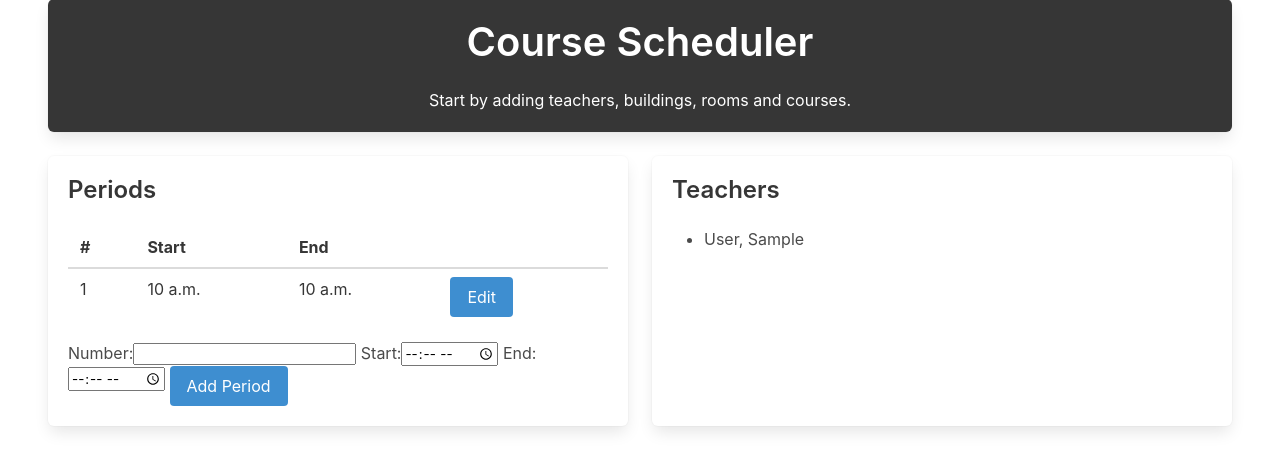
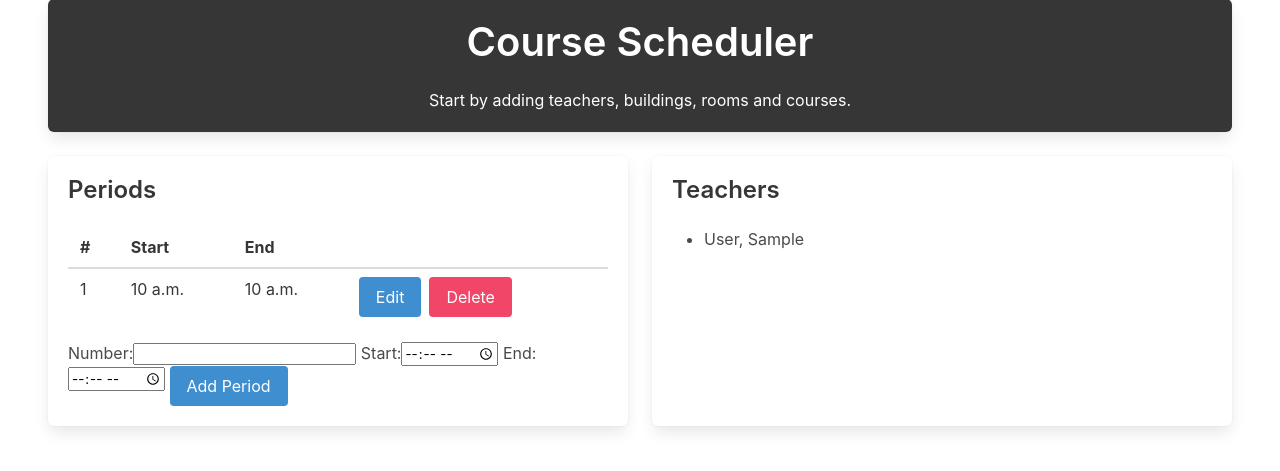
Before and after one commit to raymond-devries/course-scheduler, a Django app: page / in a window 1280 px wide. Shown: the part 105-576 px from the top of the page. Run offline with Django 3.2, Linux system fonts and the light colour scheme; a user stored in the database is signed in; tables that the repository leaves empty hold one stand-in row (values such as "Sample post"); parts of the project's set-up code (start-up, migrations or seed data) failed here and were passed over.

Commit message:
Template for deleting items complete.
Deleting periods complete.

```diff
--- a/courses/urls.py
+++ b/courses/urls.py
@@ -4,6 +4,7 @@ from courses import views
 
 urlpatterns = [
     path("", views.home, name="home"),
-    path("data/edit-period/<int:pk>", views.edit_period, name="edit_period"),
     path("data/add-period/", views.add_period, name="add_period"),
+    path("data/edit-period/<int:pk>/", views.edit_period, name="edit_period"),
+    path("data/delete-period/<int:pk>/", views.delete_period, name="delete_period"),
 ]
--- a/courses/views.py
+++ b/courses/views.py
@@ -1,5 +1,4 @@
 from django.contrib.auth.decorators import login_required
-from django.http import HttpResponse
 from django.shortcuts import get_object_or_404, render
 
 from courses import forms, models
@@ -45,8 +44,8 @@ def add_model(request, model_form, context_name):
 
 
 @login_required
-def edit_model(request, model_form, pk):
-    instance = get_object_or_404(models.Period, pk=pk, organization=get_org(request))
+def edit_model(request, model, model_form, pk):
+    instance = get_object_or_404(model, pk=pk, organization=get_org(request))
     if request.method == "POST":
         form = model_form(request.POST, instance=instance)
         if form.is_valid():
@@ -58,9 +57,27 @@ def edit_model(request, model_form, pk):
     return render(request, "courses/home_components/modal_edit.html", context=context)
 
 
+@login_required
+def delete_model(request, model, pk, message=""):
+    instance = get_object_or_404(model, pk=pk, organization=get_org(request))
+    if request.method == "DELETE":
+        instance.delete()
+        return partial_home(request, context=get_home_context(request))
+    context = {"model_name": model.__name__, "message": message}
+    return render(
+        request,
+        "courses/home_components/modal_delete_confirmation.html",
+        context=context,
+    )
+
+
 def add_period(request):
     return add_model(request, forms.PeriodForm, "period_form")
 
 
 def edit_period(request, pk):
-    return edit_model(request, forms.PeriodForm, pk)
+    return edit_model(request, models.Period, forms.PeriodForm, pk)
+
+
+def delete_period(request, pk):
+    return delete_model(request, models.Period, pk)
--- a/templates/courses/home_components/periods.html
+++ b/templates/courses/home_components/periods.html
@@ -17,12 +17,20 @@
                 <td>{{ period.start }}</td>
                 <td>{{ period.end }}</td>
                 <td>
+                    <div class="buttons">
                         <button class="button is-info"
                                 hx-get="{% url "edit_period" pk=period.pk %}"
                                 hx-swap="innerHTML"
                                 hx-target="#modal-edit">
                             Edit
                         </button>
+                        <button class="button is-danger"
+                                hx-get="{% url "delete_period" pk=period.pk %}"
+                                hx-swap="innerHTML"
+                                hx-target="#modal-edit">
+                            Delete
+                        </button>
+                    </div>
                 </td>
             </tr>
         {% endfor %}
```
Also changed, not shown: templates/courses/home_components/modal_delete_confirmation.html (added, +19 -0 lines). Lines whose indentation alone changed are shown as unchanged.
